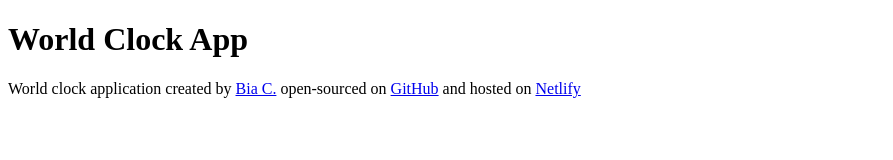
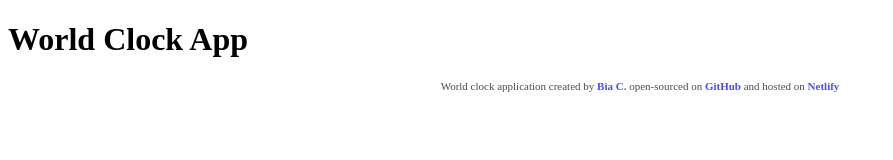
Before and after one commit to BCaravina/timezones-world-clock, a plain HTML site: page index.html in a window 1280 px wide. Shown: the whole page, without its empty margins (0-893 px from the left). Drawn offline with nearby package versions, Linux system fonts and the light colour scheme.

Commit message:
Added links to footer and styled the footer

```diff
--- a/index.html
+++ b/index.html
@@ -15,9 +15,18 @@
     <main></main>
     <footer>
       World clock application created by
-      <a href="https://github.com/Biscatrix">Bia C.</a> open-sourced on
-      <a href="#">GitHub</a> and hosted on <a href="#">Netlify</a>
+      <a href="https://github.com/Biscatrix" target="_blank">Bia C.</a>
+      open-sourced on
+      <a
+        href="https://github.com/Biscatrix/timezones-world-clock"
+        target="_blank"
+        >GitHub</a
+      >
+      and hosted on
+      <a href="https://timezone-world-clock.netlify.app/" target="_blank"
+        >Netlify</a
+      >
     </footer>
-    <script src="/src/index.js"></script>
+    <script src="src/index.js"></script>
   </body>
 </html>
--- a/src/style.css
+++ b/src/style.css
@@ -0,0 +1,16 @@
+footer {
+  text-align: center;
+  font-size: 11px;
+  opacity: 70%;
+}
+
+footer a {
+  text-decoration: none;
+  font-weight: bold;
+  transition: all 250ms ease-in-out;
+}
+
+footer a:hover {
+  cursor: pointer;
+  text-decoration: underline;
+}
```
